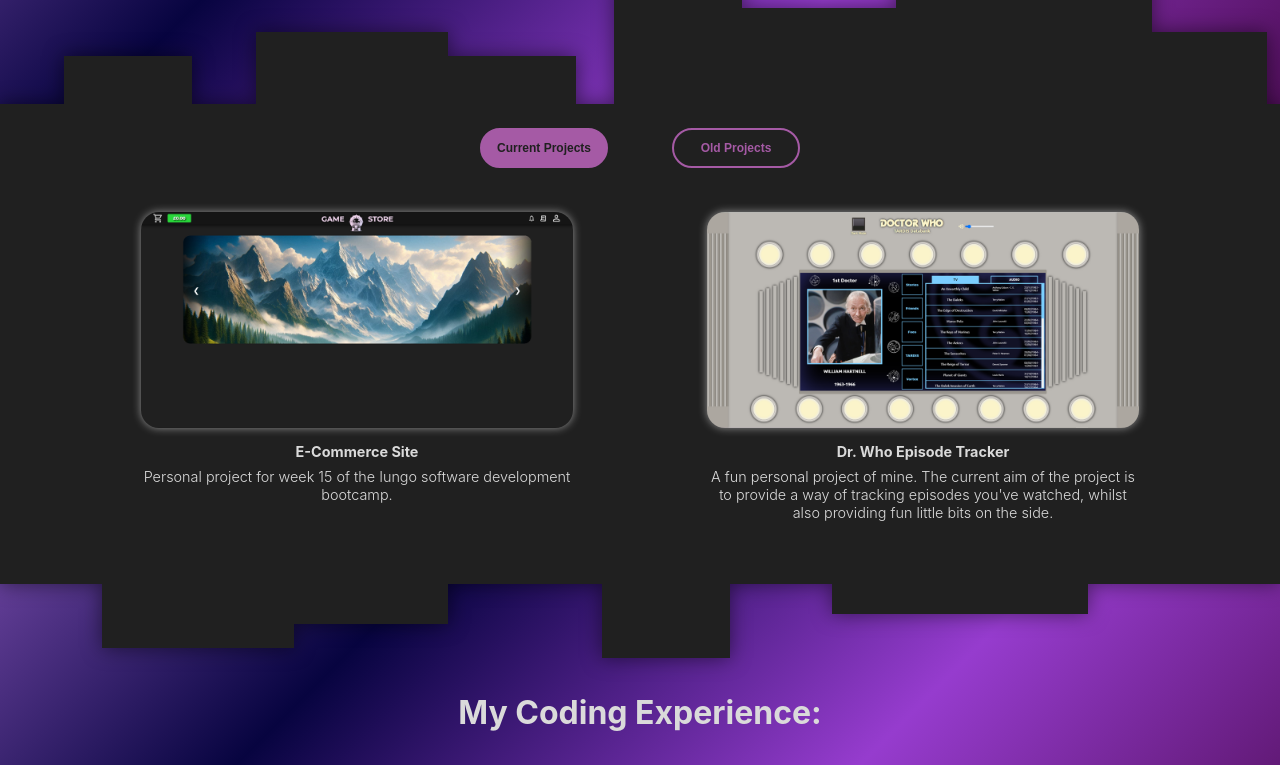
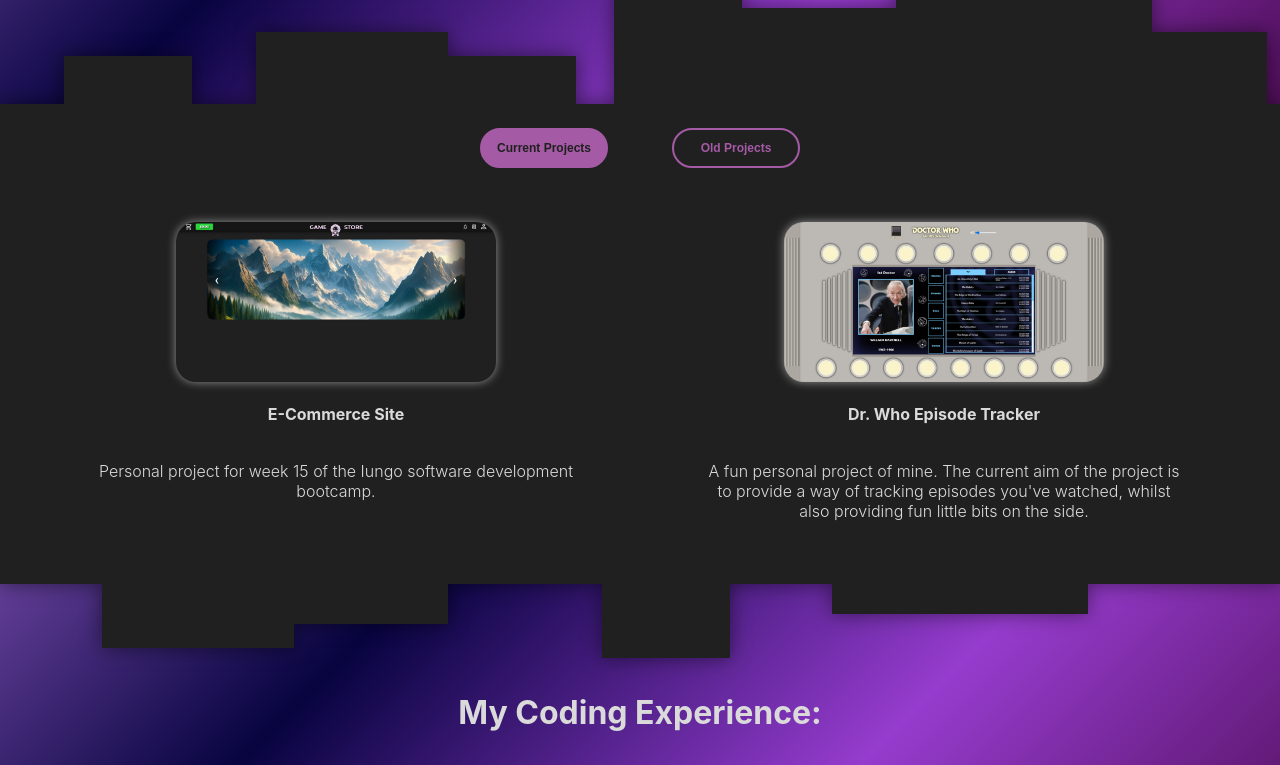
Before and after one commit to devalexbd/DevelopmentPortfolio, a React (Vite) app: page / in a window 1280 px wide. Shown: the part 465-1230 px from the top of the page. Built offline with nearby package versions, Linux system fonts and the light colour scheme.

Commit message:
Swiper.js Implementation
I have implemented Swiper (https://swiperjs.com/) so that users can easily swipe through my projects section. It now also allows me to easily keep adding projects.

```diff
--- a/package.json
+++ b/package.json
@@ -16,7 +16,8 @@
   "dependencies": {
     "react": "^18.3.1",
     "react-dom": "^18.3.1",
-    "react-router-dom": "^6.24.1"
+    "react-router-dom": "^6.24.1",
+    "swiper": "^11.1.4"
   },
   "devDependencies": {
     "@types/react": "^18.3.3",
--- a/src/assets/styles/App.css
+++ b/src/assets/styles/App.css
@@ -279,3 +279,58 @@ body {
     gap: 0;
   }
 }
+
+/* FIXING REACT BUG - Would Load with incredibly large overflowing width */
+swiper-container {
+  width: 100%;
+  max-width: 100%;
+  height: 100%;
+  max-height: 100vh;
+
+  min-height: 0;
+  min-width: 0;
+}
+
+.project-slide {
+  margin: 5% 10%;
+  width: 80%;
+  height: 80%;
+  display: flex;
+  flex-direction: column;
+  align-items: center;
+  justify-content: flex-start;
+  text-align: center;
+  transition: 0.35s;
+}
+
+.project-slide:hover {
+  filter: drop-shadow(0 0 10px rgb(165, 90, 165));
+  cursor: pointer;
+}
+
+.swiper-image{
+  height: 20vh;
+  border-radius: 20px;
+}
+
+@media (max-width:600px) {
+  .swiper-image {
+    height: 15vh;
+  }
+}
+
+swiper-container::part(button-prev){
+  color: rgb(165, 90, 165);
+}
+
+swiper-container::part(button-next){
+  color: rgb(165, 90, 165);
+}
+
+swiper-container::part(bullet-active){
+  background-color: rgb(165, 90, 165);
+}
+
+swiper-slide {
+  height: 100%;
+}
--- a/src/data/projects.json
+++ b/src/data/projects.json
@@ -26,5 +26,12 @@
         "projectimage" : "images/project_glossary.png",
         "link" : "https://devalexbd.github.io/glossary",
         "current" : "no"
+    },
+    {
+        "projectname" : "Swiper Test",
+        "description" : "Creating a modern slider using Swiper.js.",
+        "projectimage" : "images/project_carousel.png",
+        "link" : "https://devalexbd.github.io/Carousel/",
+        "current" : "no"
     }
 ]
--- a/src/routes/App.jsx
+++ b/src/routes/App.jsx
@@ -1,3 +1,7 @@
+// import function to register Swiper custom elements
+import { register } from 'swiper/element/bundle';
+// register Swiper custom elements
+register();
 import { useState, useRef, useEffect } from 'react'
 import '../assets/styles/App.css'
 import projectData from '../data/projects.json'
@@ -7,6 +11,40 @@ import Code from '../components/Code'
 
 function App() {
   const [projects, setProjects] = useState(0)
+  const [slidesPerView, setSlidesPerView] = useState(2)
+
+  const swiperRef = useRef(null)
+
+  useEffect(() => {
+    if(swiperRef.current){
+      swiperRef.current.swiper.update()
+    }
+  }, [projects])
+
+  useEffect(() => {
+    const handleResize = () => {
+      if(window.innerWidth < 850){
+        setSlidesPerView(1)
+      } else {
+        setSlidesPerView(2)
+      }
+    }
+
+    handleResize()
+
+    window.addEventListener('resize', handleResize)
+
+    return () => {
+      window.removeEventListener('resize', handleResize)
+    }
+
+  })
+
+  function openProject(URL){
+    if(URL != ""){
+        window.open(URL, '_blank')
+    }
+  }
 
   return (
     <>
@@ -36,18 +74,19 @@ function App() {
             <button onClick={() => setProjects(1)} className={`project-button ${projects == 1 ? 'selected' : ''}`}>Old Projects</button>
           </div>
           <div className="project-section">
+            <swiper-container ref={swiperRef} slides-per-view={slidesPerView} speed="500" loop="false" css-mode="true" navigation="true" pagination="true">
             {projects === 0 &&
             projectData.map((project, index) => {
               if(project.current == "yes"){
                 return(
                   <>
-                    <ProjectPreview
-                    image = {project.projectimage}
-                    name = {project.projectname}
-                    description = {project.description}
-                    key = {index}
-                    link = {project.link}
-                    />
+                    <swiper-slide key={index}>
+                      <div className="project-slide" onClick={() => openProject(project.link)} key={index}>
+                        <img src={project.projectimage} alt="Project Image" className='swiper-image'/>
+                        <h4>{project.projectname}</h4>
+                        <p>{project.description}</p>
+                      </div>
+                    </swiper-slide>
                   </>
                 )
               }
@@ -59,18 +98,19 @@ function App() {
               if(project.current == "no"){
                 return(
                   <>
-                    <ProjectPreview
-                    image = {project.projectimage}
-                    name = {project.projectname}
-                    description = {project.description}
-                    key = {index}
-                    link = {project.link}
-                    />
+                    <swiper-slide key={index}>
+                      <div className="project-slide" onClick={() => openProject(project.link)}>
+                        <img src={project.projectimage} alt="Project Image" className='swiper-image'/>
+                        <h4>{project.projectname}</h4>
+                        <p>{project.description}</p>
+                      </div>
+                    </swiper-slide>
                   </>
                 )
               }
             })
             }
+            </swiper-container>
           </div>
         </div>
 
```
Also changed, not shown: public/images/project_carousel.png (added), 1 other file (tests, documents, lock files or other folders).
